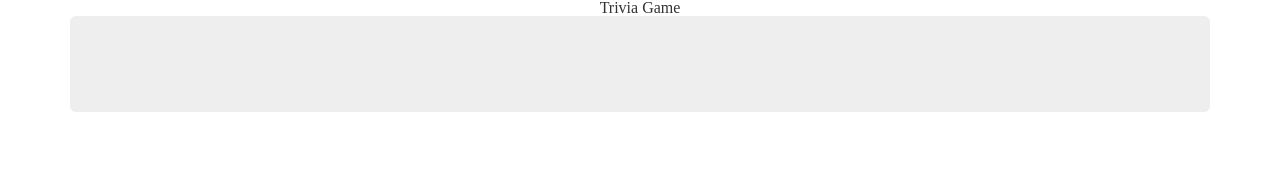
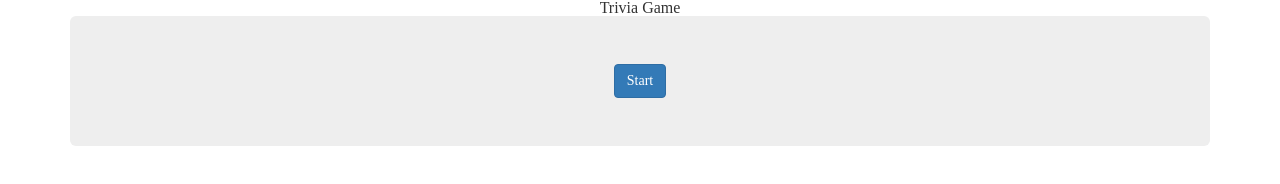
Before and after one commit to JeffOstrom/TriviaGame, a plain HTML site: page index.html in a window 1280 px wide. Drawn offline with nearby package versions, Linux system fonts and the light colour scheme.

Commit message:
Bootstrap update layout

```diff
--- a/index.html
+++ b/index.html
@@ -26,6 +26,13 @@
       <h1>Trivia Game</h1>
       <div class="jumbotron" id="content">
 
+      	<button type="button" class="btn btn-primary id="start-button">Start</button>
+
+      </div>
+
+     </div>
+
+
 
 <script type="text/javascript" src="assets/js/app.js"></script>
 
```
